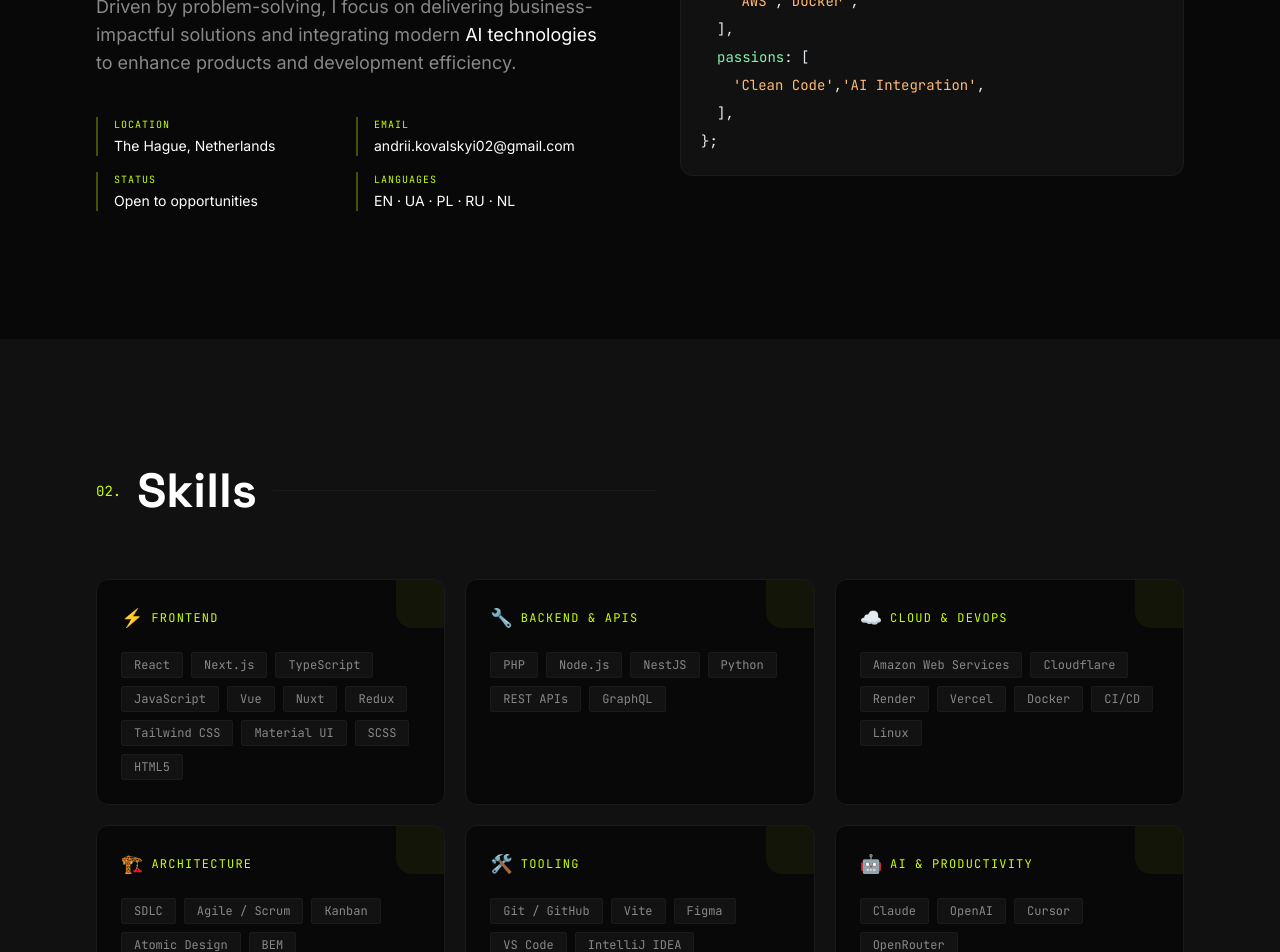
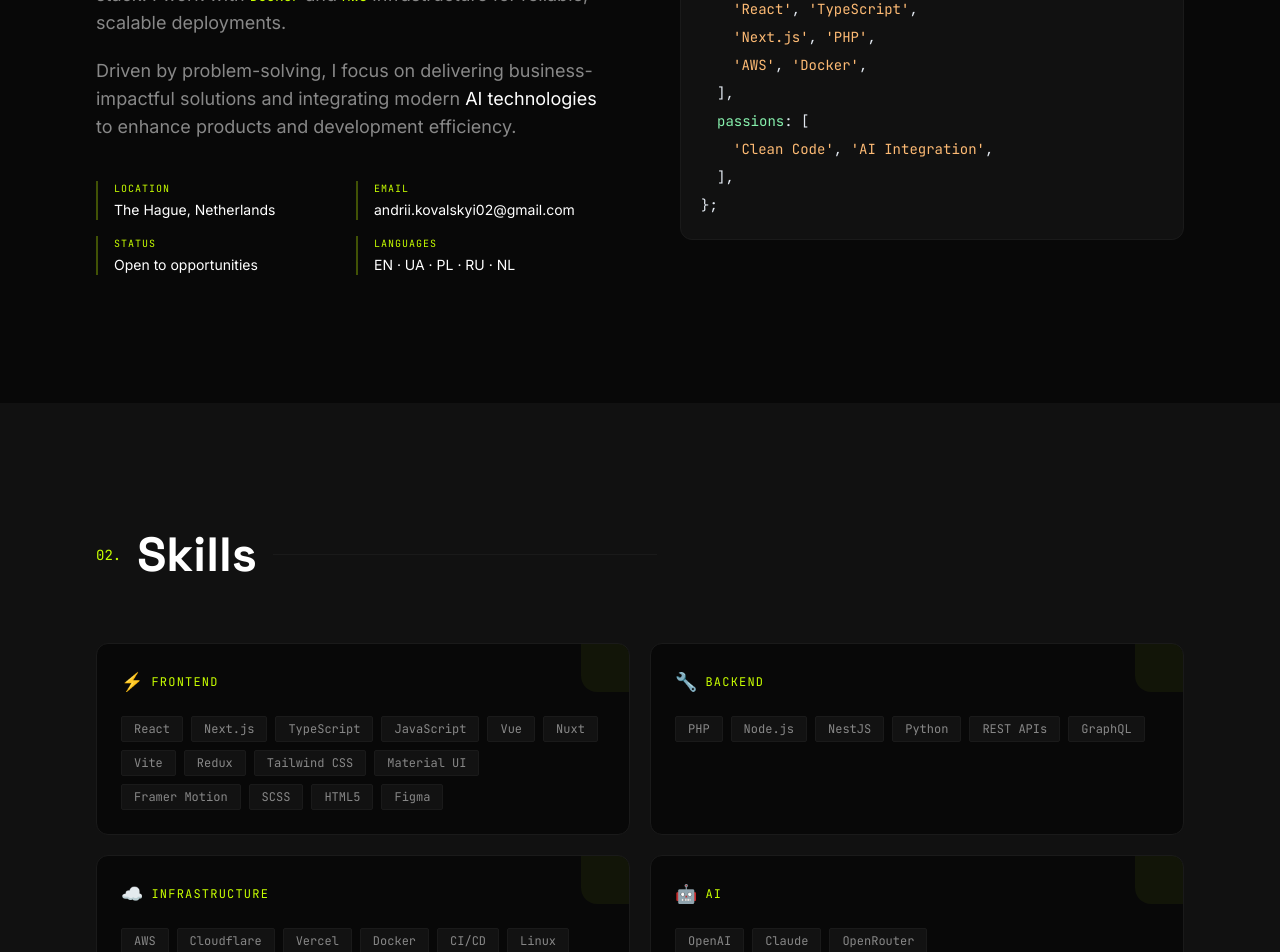
Before and after one commit to andrii-kovalskyi02/portfolio, a React (Vite) app: page / in a window 1280 px wide. Shown: the part 1380-2332 px from the top of the page. Built offline with nearby package versions, Linux system fonts and the light colour scheme.

Commit message:
feat(global): add multiple improvements

```diff
--- a/src/App.tsx
+++ b/src/App.tsx
@@ -6,12 +6,14 @@
 import Experience from './components/Experience'
 import Projects from './components/Projects'
 import Contact from './components/Contact'
+import ScrollToTop from './components/ScrollToTop'
 
 export default function App() {
   return (
     <>
       <Cursor />
       <Navbar />
+      <ScrollToTop />
       <main>
         <Hero />
         <About />
--- a/src/components/About.tsx
+++ b/src/components/About.tsx
@@ -2,7 +2,7 @@
 import { motion, useInView } from 'framer-motion'
 
 const codeLines = [
-  { indent: 0, content: [{ t: 'kw', v: 'const' }, { t: 'w', v: ' ' }, { t: 'v', v: ' dev' }, { t: 'w', v: ' = {' }] },
+  { indent: 0, content: [{ t: 'kw', v: 'const' }, { t: 'w', v: ' ' }, { t: 'v', v: 'dev' }, { t: 'w', v: ' = {' }] },
   { indent: 1, content: [{ t: 'k', v: 'name' }, { t: 'w', v: ': ' }, { t: 's', v: "'Andrii Kovalskyi'" }, { t: 'w', v: ',' }] },
   { indent: 1, content: [{ t: 'k', v: 'role' }, { t: 'w', v: ': ' }, { t: 's', v: "'Software Engineer'" }, { t: 'w', v: ',' }] },
   { indent: 1, content: [{ t: 'k', v: 'location' }, { t: 'w', v: ': ' }, { t: 's', v: "'The Hague, NL 🇳🇱'" }, { t: 'w', v: ',' }] },
@@ -27,13 +27,15 @@
   w: '#e2e8f0', // white - punctuation
 }
 
+const ease = [0.22, 1, 0.36, 1] as [number, number, number, number]
+
 export default function About() {
   const ref = useRef(null)
   const isInView = useInView(ref, { once: true, amount: 0.15 })
 
   const fadeUp = (delay = 0) => ({
     hidden: { opacity: 0, y: 48 },
-    visible: { opacity: 1, y: 0, transition: { duration: 0.85, delay, ease: [0.22, 1, 0.36, 1] } },
+    visible: { opacity: 1, y: 0, transition: { duration: 0.85, delay, ease } },
   })
 
   return (
@@ -120,7 +122,6 @@
                   initial={{ opacity: 0, x: -10 }}
                   animate={isInView ? { opacity: 1, x: 0 } : {}}
                   transition={{ delay: 0.3 + lineIndex * 0.04, duration: 0.4 }}
-                  className="flex"
                   style={{ paddingLeft: `${line.indent * 16}px` }}
                 >
                   {line.content.map((token, ti) => (
--- a/src/components/Contact.tsx
+++ b/src/components/Contact.tsx
@@ -68,7 +68,7 @@
               transition={{ duration: 0.8, delay: 0.25, ease: [0.22, 1, 0.36, 1] }}
               className="text-c-secondary text-base md:text-lg leading-relaxed mb-10 max-w-md"
             >
-              I'm open to full-time roles, freelance projects, and exciting collaborations.
+              I’m open to full-time and part-time opportunities, as well as exciting collaboration projects.
               Feel free to reach out — I typically respond within 24 hours.
             </motion.p>
 
@@ -122,9 +122,9 @@
               className="pt-8 border-t border-c-border flex flex-col gap-3"
             >
               {[
-                { label: 'Email', value: personalInfo.email, href: `mailto:${personalInfo.email}` },
-                { label: 'Phone', value: personalInfo.phone, href: `tel:${personalInfo.phone}` },
-                { label: 'Location', value: personalInfo.location, href: '#' },
+                { label: 'Email', value: personalInfo.email, href: `mailto:${personalInfo.email}`, external: false },
+                { label: 'Phone', value: personalInfo.phone, href: personalInfo.whatsapp, external: true },
+                { label: 'Location', value: personalInfo.location, href: '#', external: false },
               ].map((c) => (
                 <div key={c.label} className="flex items-center gap-4">
                   <span className="font-code text-[10px] text-accent tracking-widest uppercase w-16 shrink-0">
@@ -132,6 +132,7 @@
                   </span>
                   <a
                     href={c.href}
+                    {...(c.external ? { target: '_blank', rel: 'noopener noreferrer' } : {})}
                     className="font-code text-xs text-c-secondary hover:text-white transition-colors"
                   >
                     {c.value}
@@ -196,7 +197,7 @@
       <div className="max-w-7xl mx-auto mt-24 pt-8 border-t border-c-border">
         <div className="flex flex-col md:flex-row items-center justify-between gap-4">
           <span className="font-code text-xs text-c-muted">
-            © 2026{' '}
+            © {new Date().getFullYear()}{' '}
             <span className="text-accent">Andrii Kovalskyi</span>. Built with React 19 + TypeScript +
             Framer Motion.
           </span>
--- a/src/components/Experience.tsx
+++ b/src/components/Experience.tsx
@@ -1,6 +1,6 @@
 import { useRef, useState } from 'react'
 import { motion, useInView, AnimatePresence } from 'framer-motion'
-import { experience } from '../data/resume'
+import { experience, education } from '../data/resume'
 
 export default function Experience() {
   const ref = useRef(null)
@@ -126,6 +126,49 @@
                 </div>
               </motion.div>
             ))}
+
+            {/* Education entry */}
+            <motion.div
+              initial={{ opacity: 0, x: -30 }}
+              animate={isInView ? { opacity: 1, x: 0 } : {}}
+              transition={{ duration: 0.7, delay: experience.length * 0.15 + 0.2, ease: [0.22, 1, 0.36, 1] }}
+              className="pl-12 md:pl-16 relative"
+            >
+              {/* Timeline dot — hollow ring style to distinguish from work */}
+              <motion.div
+                initial={{ scale: 0 }}
+                animate={isInView ? { scale: 1 } : {}}
+                transition={{ delay: experience.length * 0.15 + 0.4, type: 'spring', stiffness: 400 }}
+                className="absolute left-1.5 md:left-3.5 top-5 w-3 h-3 rounded-full border-2 border-accent bg-c-bg -translate-x-1/2 ring-4 ring-c-bg"
+              />
+
+              <div className="border border-dashed border-c-border bg-c-surface/30 rounded-xl p-6 md:p-8">
+                <div className="flex flex-wrap items-start justify-between gap-4 mb-4">
+                  <div>
+                    <h3 className="font-display font-semibold text-xl md:text-2xl text-white mb-1">
+                      {education.degree}
+                    </h3>
+                    <div className="flex items-center gap-2 flex-wrap">
+                      <span className="text-accent font-code text-sm">{education.school}</span>
+                      <span className="text-c-border">·</span>
+                      <span className="font-code text-xs text-c-muted">{education.location}</span>
+                    </div>
+                  </div>
+                  <div className="text-right shrink-0">
+                    <div className="font-code text-xs text-white/70">{education.period}</div>
+                  </div>
+                </div>
+
+                <ul className="space-y-2">
+                  {education.highlights.map((h, i) => (
+                    <li key={i} className="flex gap-3 text-c-secondary text-sm leading-relaxed">
+                      <span className="text-accent mt-[3px] shrink-0 text-xs">▸</span>
+                      {h}
+                    </li>
+                  ))}
+                </ul>
+              </div>
+            </motion.div>
           </div>
         </div>
       </div>
--- a/src/components/Hero.tsx
+++ b/src/components/Hero.tsx
@@ -1,6 +1,8 @@
 import { useRef } from 'react'
 import { motion, useScroll, useTransform } from 'framer-motion'
 import { stats } from '../data/resume'
+
+const ease = [0.22, 1, 0.36, 1] as [number, number, number, number]
 
 const container = {
   hidden: {},
@@ -9,7 +11,7 @@
 
 const item = {
   hidden: { opacity: 0, y: 40 },
-  visible: { opacity: 1, y: 0, transition: { duration: 0.9, ease: [0.22, 1, 0.36, 1] } },
+  visible: { opacity: 1, y: 0, transition: { duration: 0.9, ease } },
 }
 
 export default function Hero() {
@@ -76,7 +78,7 @@
       {/* Content */}
       <motion.div
         style={{ opacity: contentOpacity }}
-        className="relative max-w-7xl mx-auto px-6 md:px-12 lg:px-24 w-full pt-28 pb-16"
+        className="relative max-w-7xl mx-auto px-6 md:px-12 lg:px-24 w-full pt-28 pb-32"
       >
         <motion.div
           variants={container}
@@ -175,7 +177,7 @@
                 <div className="font-display font-bold text-3xl md:text-4xl text-accent leading-none">
                   {s.value}
                 </div>
-                <div className="font-code text-xs text-c-muted mt-1.5 tracking-wide uppercase">
+                <div className="font-code text-xs text-c-secondary mt-1.5 tracking-wide uppercase">
                   {s.label}
                 </div>
               </div>
--- a/src/components/Navbar.tsx
+++ b/src/components/Navbar.tsx
@@ -24,10 +24,10 @@
       initial={{ y: -80, opacity: 0 }}
       animate={{ y: 0, opacity: 1 }}
       transition={{ duration: 0.9, ease: [0.22, 1, 0.36, 1] }}
-      className={`fixed top-0 left-0 right-0 z-50 transition-all duration-500 ${
+      className={`fixed top-0 left-0 right-0 z-50 border-b transition-all duration-500 ${
         scrolled
-          ? 'py-3 bg-c-bg/90 backdrop-blur-xl border-b border-c-border'
-          : 'py-6 bg-transparent'
+          ? 'py-3 bg-c-bg/90 backdrop-blur-xl border-c-border'
+          : 'py-6 bg-transparent border-transparent'
       }`}
     >
       <div className="max-w-7xl mx-auto px-6 md:px-12 lg:px-24 flex items-center justify-between">
--- /dev/null
+++ b/src/components/ScrollToTop.tsx
@@ -0,0 +1,33 @@
+import { useEffect, useState } from 'react'
+import { motion, AnimatePresence } from 'framer-motion'
+
+export default function ScrollToTop() {
+  const [visible, setVisible] = useState(false)
+
+  useEffect(() => {
+    const onScroll = () => setVisible(window.scrollY > 400)
+    window.addEventListener('scroll', onScroll, { passive: true })
+    return () => window.removeEventListener('scroll', onScroll)
+  }, [])
+
+  return (
+    <AnimatePresence>
+      {visible && (
+        <motion.button
+          initial={{ opacity: 0, scale: 0.8 }}
+          animate={{ opacity: 1, scale: 1 }}
+          exit={{ opacity: 0, scale: 0.8 }}
+          transition={{ duration: 0.25 }}
+          onClick={() => window.scrollTo({ top: 0, behavior: 'smooth' })}
+          className="fixed bottom-6 right-6 z-50 w-10 h-10 bg-accent text-c-bg flex items-center justify-center hover:bg-white transition-colors duration-200"
+          aria-label="Scroll to top"
+          data-hover
+        >
+          <svg width="16" height="16" viewBox="0 0 24 24" fill="none" stroke="currentColor" strokeWidth="2.5" strokeLinecap="round" strokeLinejoin="round">
+            <path d="M18 15l-6-6-6 6" />
+          </svg>
+        </motion.button>
+      )}
+    </AnimatePresence>
+  )
+}
--- a/src/components/Skills.tsx
+++ b/src/components/Skills.tsx
@@ -4,11 +4,9 @@
 
 const categoryIcons: Record<string, string> = {
   Frontend: '⚡',
-  'Backend & APIs': '🔧',
-  'Cloud & DevOps': '☁️',
-  Architecture: '🏗️',
-  Tooling: '🛠️',
-  'AI & Productivity': '🤖',
+  Backend: '🔧',
+  Infrastructure: '☁️',
+  AI: '🤖',
 }
 
 export default function Skills() {
@@ -31,7 +29,7 @@
         </motion.div>
 
         {/* Skill groups grid */}
-        <div className="grid md:grid-cols-2 lg:grid-cols-3 gap-5">
+        <div className="grid md:grid-cols-2 gap-5">
           {skillGroups.map((group, gi) => (
             <motion.div
               key={group.category}
--- a/src/data/resume.ts
+++ b/src/data/resume.ts
@@ -21,27 +21,19 @@
 export const skillGroups = [
   {
     category: 'Frontend',
-    items: ['React', 'Next.js', 'TypeScript', 'JavaScript', 'Vue', 'Nuxt', 'Redux', 'Tailwind CSS', 'Material UI', 'SCSS', 'HTML5'],
+    items: ['React', 'Next.js', 'TypeScript', 'JavaScript', 'Vue', 'Nuxt', 'Vite', 'Redux', 'Tailwind CSS', 'Material UI', 'Framer Motion', 'SCSS', 'HTML5', 'Figma'],
   },
   {
-    category: 'Backend & APIs',
+    category: 'Backend',
     items: ['PHP', 'Node.js', 'NestJS', 'Python', 'REST APIs', 'GraphQL'],
   },
   {
-    category: 'Cloud & DevOps',
-    items: ['Amazon Web Services', 'Cloudflare', 'Render', 'Vercel', 'Docker', 'CI/CD', 'Linux'],
+    category: 'Infrastructure',
+    items: ['AWS', 'Cloudflare', 'Vercel', 'Docker', 'CI/CD', 'Linux', 'Git / GitHub'],
   },
   {
-    category: 'Architecture',
-    items: ['SDLC', 'Agile / Scrum', 'Kanban', 'Atomic Design', 'BEM'],
-  },
-  {
-    category: 'Tooling',
-    items: ['Git / GitHub', 'Vite', 'Figma', 'VS Code', 'IntelliJ IDEA', 'Photoshop'],
-  },
-  {
-    category: 'AI & Productivity',
-    items: ['Claude', 'OpenAI', 'Cursor', 'OpenRouter'],
+    category: 'AI',
+    items: ['OpenAI', 'Claude', 'OpenRouter'],
   },
 ]
 
@@ -152,7 +144,7 @@
 ]
 
 export const education = {
-  degree: 'IT Technician',
+  degree: 'IT Technician • Vocational School',
   school: 'Kazimierz Gzowski Complex of Technical & General Education Schools',
   location: 'Opole, Poland',
   period: '2018 — 2022',
@@ -170,7 +162,7 @@
 
 export const achievements = [
   'Passed Polish state-level professional IT certification exams (EE.08 & EE.09)',
-  'Selected for an internship in Italy under the prestigious Erasmus+ program',
+  'Selected for an internship in Italy under the Erasmus+ program',
   'Led a virtual IT equipment sales company during COVID-19, achieving 1st place in a business competition',
-  'Types at 60+ words per minute',
+  'Type at 60+ words per minute',
 ]
```
